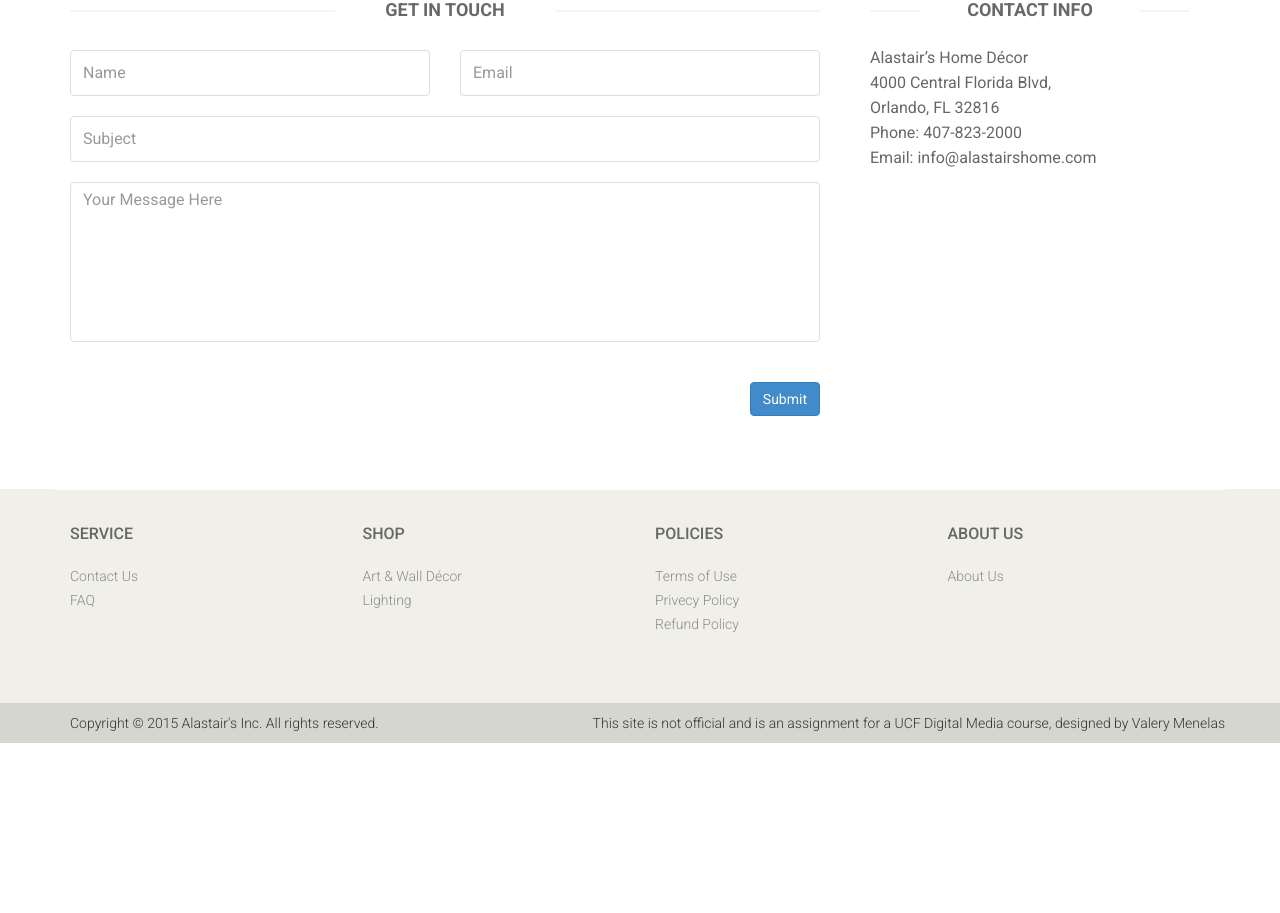
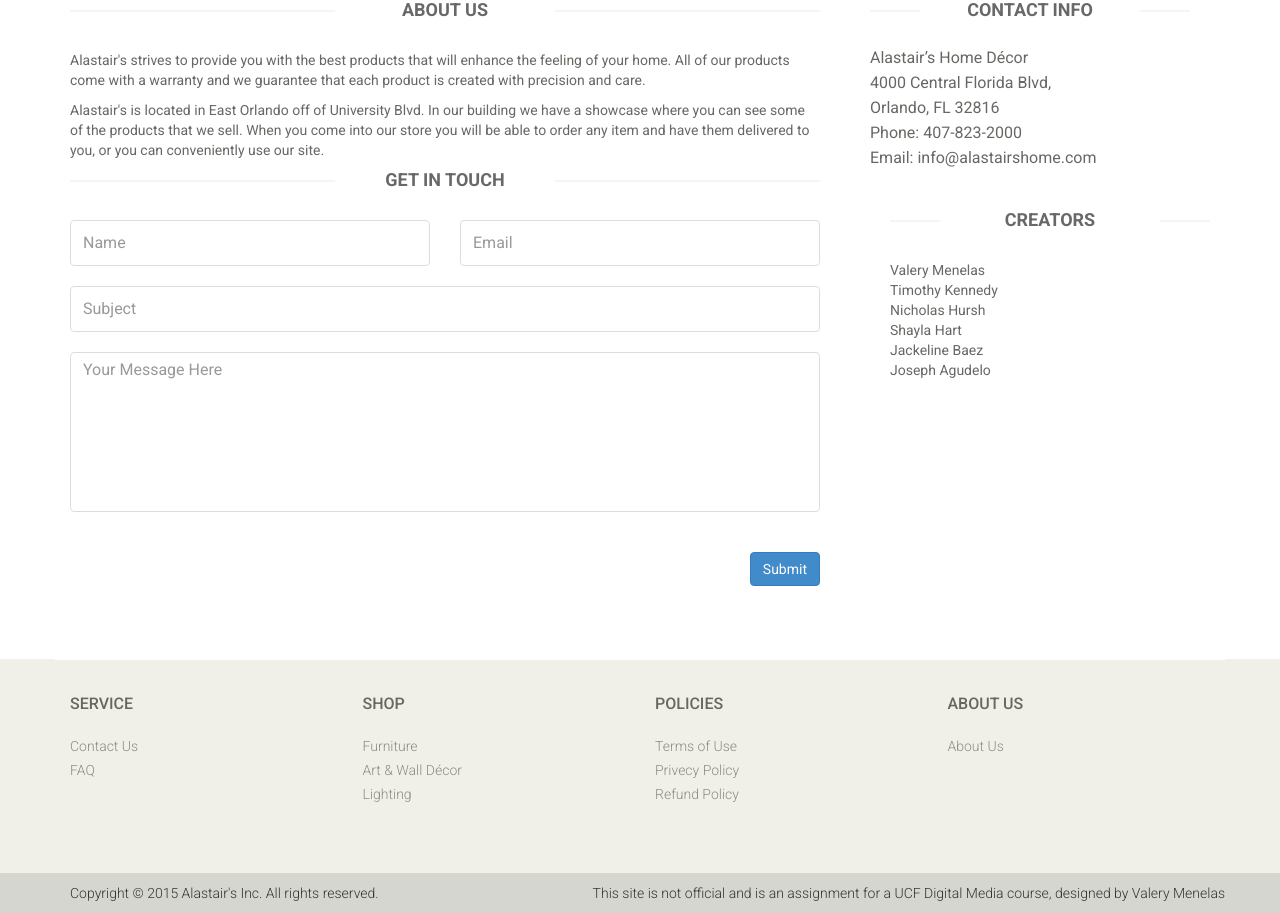
Before and after one commit to valerymenelas/alastairs, a PHP site: page /contact-us.php in a window 1280 px wide. Shown: the part 185-1098 px from the top of the page. Before the commit the page ends 928 px from the top, so only its background shows below. Run offline with PHP 8.4, Linux system fonts and the light colour scheme; data comes from the database, SQL or seed files in the repository; some libraries are stand-ins or nearby versions.

Commit message:
Contact Page
Updated. Will add what everyone has done when site is finished.

```diff
--- a/contact-us.php
+++ b/contact-us.php
@@ -1,10 +1,101 @@
-<?php include ("includes/header.php"); ?>
+<!DOCTYPE html>
+<html lang="en">
+<head>
+    <meta charset="utf-8">
+    <meta name="viewport" content="width=device-width, initial-scale=1.0">
+    <meta name="description" content="">
+    <meta name="author" content="">
+    <title>Alastair's Home Décor Contact- Valery Menelas</title>
+    <link href="css/bootstrap.min.css" rel="stylesheet">
+    <link href="css/font-awesome.min.css" rel="stylesheet">
+    <link href="css/prettyPhoto.css" rel="stylesheet">
+    <link href="css/price-range.css" rel="stylesheet">
+    <link href="css/animate.css" rel="stylesheet">
+	<link href="css/styles.css" rel="stylesheet">
+	<link href="css/responsive.css" rel="stylesheet">
+    <!--[if lt IE 9]>
+    <script src="js/html5shiv.js"></script>
+    <script src="js/respond.min.js"></script>
+    <![endif]-->
+    <link rel="shortcut icon" href="img/ico/favicon.ico">
+    <link rel="apple-touch-icon-precomposed" sizes="144x144" href="img/ico/apple-touch-icon-144-precomposed.png">
+    <link rel="apple-touch-icon-precomposed" sizes="114x114" href="img/ico/apple-touch-icon-114-precomposed.png">
+    <link rel="apple-touch-icon-precomposed" sizes="72x72" href="img/ico/apple-touch-icon-72-precomposed.png">
+    <link rel="apple-touch-icon-precomposed" href="img/ico/apple-touch-icon-57-precomposed.png">
+</head><!--/head-->
+
+<body>
+	<header id="header"><!--header-->
+
+		<div class="header-middle"><!--header-middle-->
+			<div class="container">
+				<div class="row">
+					<div class="col-sm-4">
+						<div class="logo pull-left">
+							<a href="home.php"><img src="img/home/logo.png" alt="Alastair's" /></a>
+						</div>
+					</div>
+					<div class="col-sm-8">
+						<div class="shop-menu pull-right">
+							<ul class="nav navbar-nav">
+								<li><a href="admin.php"><i class="fa fa-lock"></i> Admin</a></li>
+								<li><a href="checkout.php"><i class="fa fa-crosshairs"></i> Checkout</a></li>
+								<li><a href="cart.php"><i class="fa fa-shopping-cart"></i> Cart</a></li>
+							</ul>
+						</div>
+					</div>
+				</div>
+			</div>
+		</div><!--/header-middle-->
+
+		<div class="header-bottom"><!--header-bottom-->
+			<div class="container">
+				<div class="row">
+					<div class="col-sm-9">
+						<div class="navbar-header">
+							<button type="button" class="navbar-toggle" data-toggle="collapse" data-target=".navbar-collapse">
+								<span class="sr-only">Toggle navigation</span>
+								<span class="icon-bar"></span>
+								<span class="icon-bar"></span>
+								<span class="icon-bar"></span>
+							</button>
+						</div>
+						<div class="mainmenu pull-left">
+							<ul class="nav navbar-nav collapse navbar-collapse">
+								<li><a href="home.php" class="active">Home</a></li>
+								<li class="dropdown"><a href="#">Shop<i class="fa fa-angle-down"></i></a>
+                                    <ul role="menu" class="sub-menu">
+                                        <li><a href="shop.php">Products</a></li>
+										<li><a href="product-details.php">Product Details</a></li>
+										<li><a href="checkout.php">Checkout</a></li>
+										<li><a href="cart.php">Cart</a></li>
+                                    </ul>
+                                </li>
+								<li><a href="contact-us.php">Contact</a></li>
+							</ul>
+						</div>
+					</div>
+					<div class="col-sm-3">
+						<div class="search_box pull-right">
+							<input type="text" placeholder="Search"/>
+						</div>
+					</div>
+				</div>
+			</div>
+		</div><!--/header-bottom-->
+	</header><!--/header-->
 
 	 <div id="contact-page" class="container">
     	<div class="bg">
     		<div class="row">
 	    		<div class="col-sm-8">
-	    			<div class="contact-form">
+                <h2 class="title text-center">About Us</h2>
+                <p> Alastair's strives to provide you with the best products that will enhance the feeling of your home. All of our products come with a warranty and we guarantee that each product is created with precision and care.</p>
+
+<p>Alastair's is located in East Orlando off of University Blvd. In our building we have a showcase where you can see some of the products that we sell. When you come into our store you will be able to order any item and have them delivered to you, or you can conveniently use our site.
+
+</p>
+                    <div class="contact-form">
 	    				<h2 class="title text-center">Get In Touch</h2>
 	    				<div class="status alert alert-success" style="display: none"></div>
 				    	<form id="main-contact-form" class="contact-form row" name="contact-form" method="post">
@@ -18,7 +109,7 @@
 				                <input type="text" name="subject" class="form-control" required="required" placeholder="Subject">
 				            </div>
 				            <div class="form-group col-md-12">
-				                <textarea name="message" id="message" required="required" class="form-control" rows="8" placeholder="Your Message Here"></textarea>
+				                <textarea name="message" id="message" required class="form-control" rows="8" placeholder="Your Message Here"></textarea>
 				            </div>
 				            <div class="form-group col-md-12">
 				                <input type="submit" name="submit" class="btn btn-primary pull-right" value="Submit">
@@ -27,7 +118,7 @@
 	    			</div>
 	    		</div>
 	    		<div class="col-sm-4">
-	    			<div class="contact-info">
+    			  <div class="contact-info">
 	    				<h2 class="title text-center">Contact Info</h2>
 	    				<address>
 	    					<p>Alastair’s Home Décor </p>
@@ -37,6 +128,17 @@
 							<p>Email: info@alastairshome.com</p>
 	    				</address>
 	    			</div>
+
+                    <ul>
+	    			  <h2 class="title text-center">Creators</h2>
+	    			<li>Valery Menelas</li>
+                    <li>Timothy Kennedy</li>
+                    <li>Nicholas Hursh</li>
+                    <li>Shayla Hart</li>
+                    <li>Jackeline Baez</li>
+                    <li>Joseph Agudelo</li>
+                    </ul>
+
     			</div>
 	    	</div>
     	</div>
@@ -60,6 +162,7 @@
 						<div class="single-widget">
 							<h2>Shop</h2>
 							<ul class="nav nav-pills nav-stacked">
+								<li><a href="#">Furniture</a></li>
 								<li><a href="#">Art & Wall Décor</a></li>
 								<li><a href="#">Lighting</a></li>
 							</ul>
```
